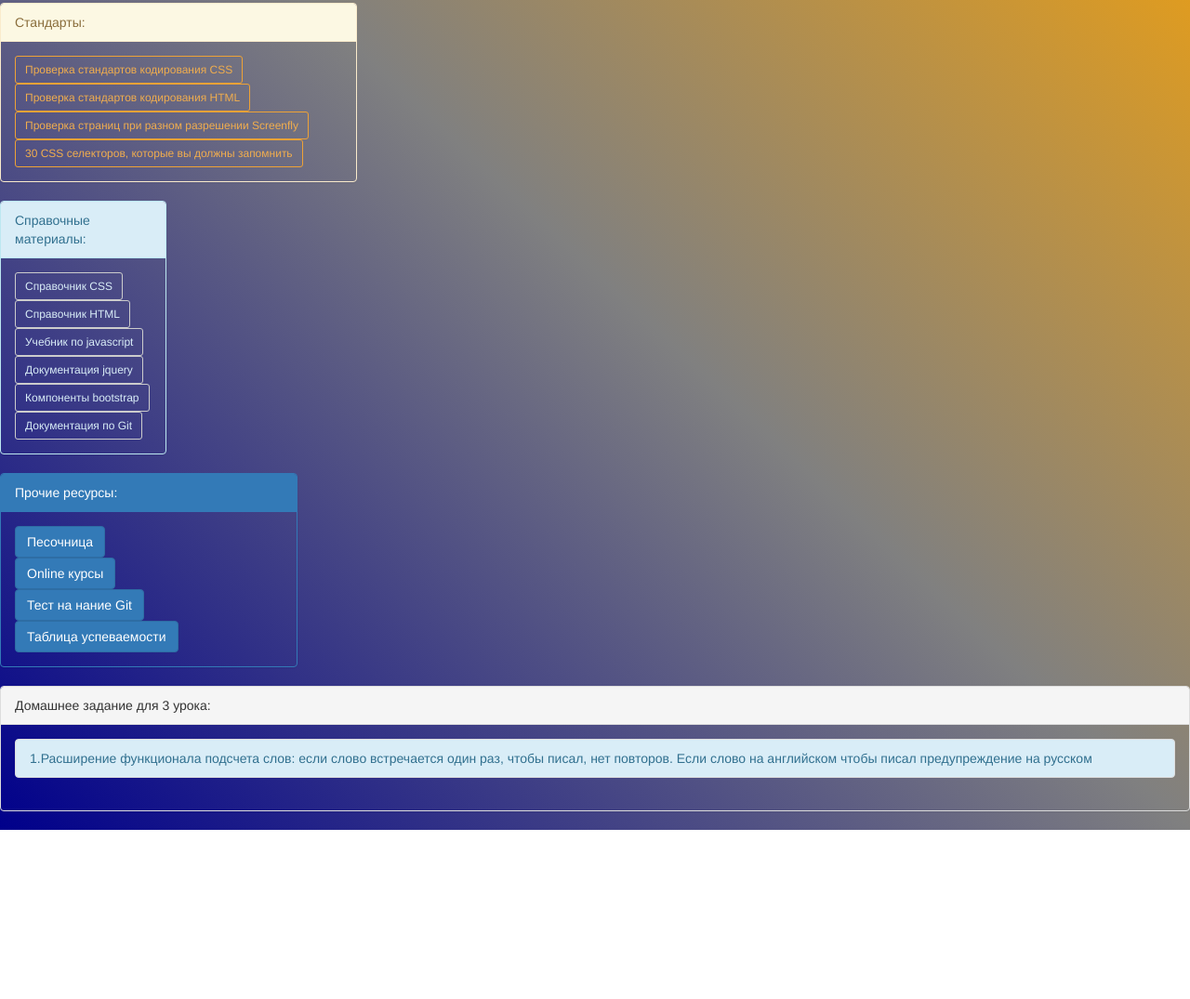
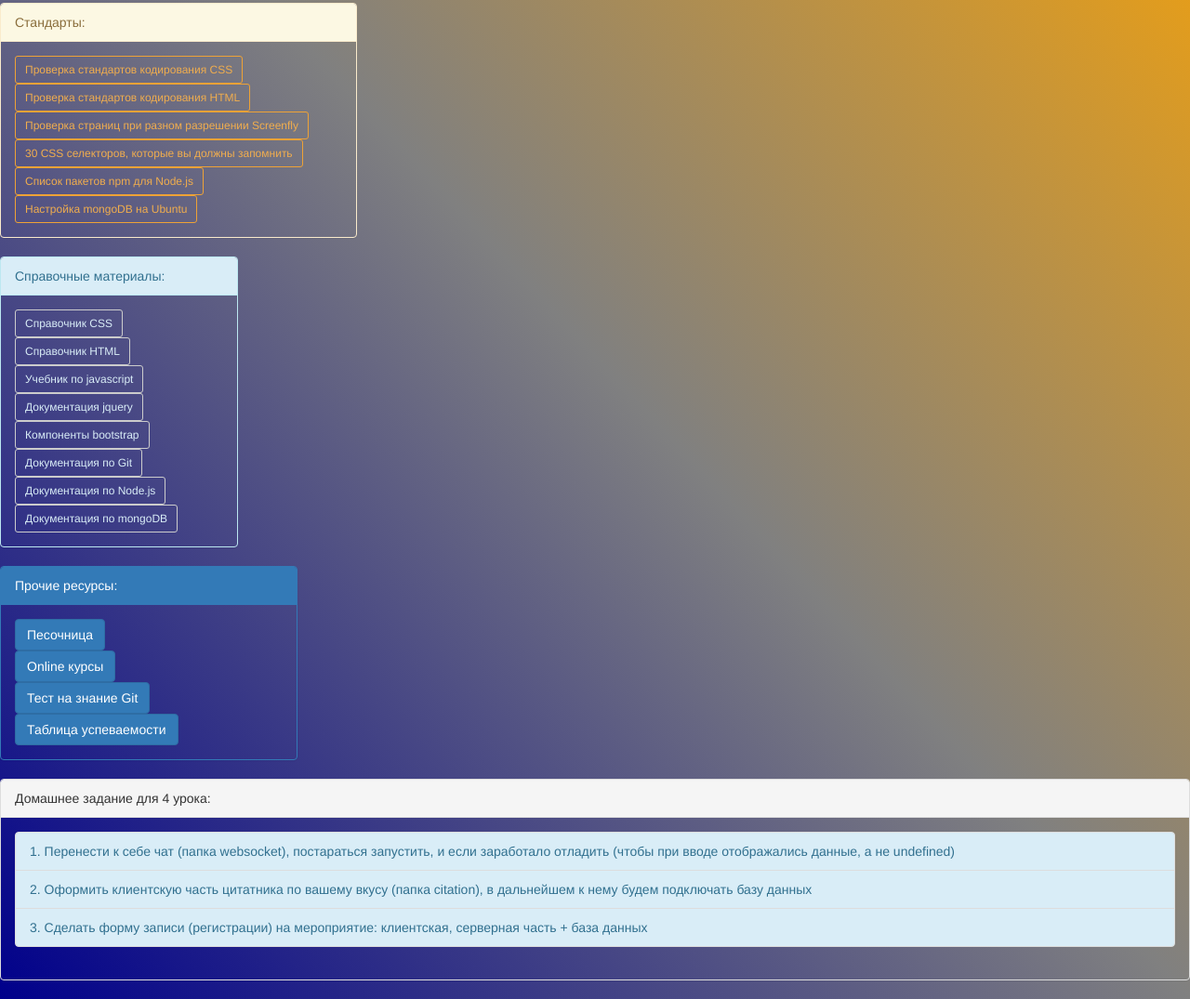
Before and after one commit to cukasa/cukasa.github.io, a plain HTML site: page index.html in a window 1280 px wide. Shown: the part 308-1383 px from the top of the page at 93% size. Before the commit the page ends 1201 px from the top, so only its background shows below. Drawn offline with nearby package versions, Linux system fonts and the light colour scheme.

Commit message:
new info fo student

```diff
--- a/index.html
+++ b/index.html
@@ -33,6 +33,8 @@
           	<a class="btn btn-warning  btn-outline btn-sm" href="https://validator.w3.org/nu/">Проверка стандартов кодирования HTML</a><br>
         	  <a class="btn btn-warning  btn-outline btn-sm" href="http://quirktools.com/screenfly/" >Проверка страниц при разном разрешении Screenfly</a><br>
         	  <a class="btn btn-warning  btn-outline btn-sm" href="https://code.tutsplus.com/ru/tutorials/the-30-css-selectors-you-must-memorize--net-16048">30 CSS селекторов, которые вы должны запомнить</a><br>
+					<a class="btn btn-warning  btn-outline btn-sm" href="https://www.npmjs.com/">Список пакетов npm для Node.js</a><br>
+					<a class="btn btn-warning  btn-outline btn-sm" href="https://docs.mongodb.com/manual/tutorial/install-mongodb-on-ubuntu/">Настройка mongoDB на Ubuntu</a><br>
 				</div>
 			</div>
 			</div></div></div>
@@ -47,7 +49,9 @@
             <a class="btn btn-default btn-outline btn-sm" href = "https://learn.javascript.ru/">Учебник по javascript</a><br>
         	  <a class="btn btn-default btn-outline btn-sm" href = "http://api.jquery.com/">Документация jquery</a><br>
         	  <a class="btn btn-default btn-outline btn-sm" href = "http://getbootstrap.com/components/">Компоненты bootstrap</a><br>
-					<a class = "btn btn-default btn-outline btn-sm" href = "https://git-scm.com/book/ru/v2">Документация по Git</a>
+					<a class = "btn btn-default btn-outline btn-sm" href = "https://git-scm.com/book/ru/v2">Документация по Git</a><br>
+					<a class = "btn btn-default btn-outline btn-sm" href = "https://nodejs.org/en/docs/">Документация по Node.js</a><br>
+					<a class = "btn btn-default btn-outline btn-sm" href = "https://git-scm.com/book/ru/v2">Документация по mongoDB</a>
 				</div>
 			</div>
 			</div></div></div>
@@ -57,17 +61,19 @@
 			<div class="panel-body">
           <a href="https://jsfiddle.net/" class="btn btn-primary">Песочница</a><br>
             <a href="https://htmlacademy.ru/" class="btn btn-primary">Online курсы</a><br>
-				<a href="https://try.github.io/levels/1/challenges/1" class="btn btn-primary">Тест на нание Git</a><br>
+				<a href="https://try.github.io/levels/1/challenges/1" class="btn btn-primary">Тест на знание Git</a><br>
            <a href="https://docs.google.com/spreadsheets/d/1YFqIVu37nHqkNcwcbMxL1a6OlSJ_TrjZ86Z7zOEdSFA/edit?usp=sharing/" class="btn btn-primary">Таблица успеваемости</a><br>
 		</div></div>
 
 
     <div class="panel panel-default">
-			<div class="panel-heading"> Домашнее задание для 3 урока:</div>
+			<div class="panel-heading"> Домашнее задание для 4 урока:</div>
 			<div class="panel-body">
     <ol class="list-group">
-      <li class="list-group-item list-group-item-info">1.Расширение функционала подсчета слов: если слово встречается один раз, чтобы писал, нет повторов. Если слово на английском чтобы писал предупреждение на русском</li>
+			<li class="list-group-item list-group-item-info">1. Перенести к себе чат (папка websocket), постараться запустить, и если заработало отладить (чтобы при вводе отображались данные, а не undefined)</li>
+      <!--<li class="list-group-item list-group-item-info">1.Расширение функционала подсчета слов: если слово встречается один раз, чтобы писал, нет повторов. Если слово на английском чтобы писал предупреждение на русском</li>-->
+			<li class="list-group-item list-group-item-info">2. Оформить клиентскую часть цитатника по вашему вкусу (папка citation), в дальнейшем к нему будем подключать базу данных</li>
+			<li class="list-group-item list-group-item-info">3. Сделать форму записи (регистрации) на мероприятие: клиентская, серверная часть + база данных</li>
 			</div>
-	</div>
 	</body>
 </html>
--- a/style.css
+++ b/style.css
@@ -46,7 +46,7 @@ body{
 
    }
 .block2{
-    width: 14%;
+    width: 20%;
  /* opacity: 0.8;*/
   background-color:transparent;
    }
```
